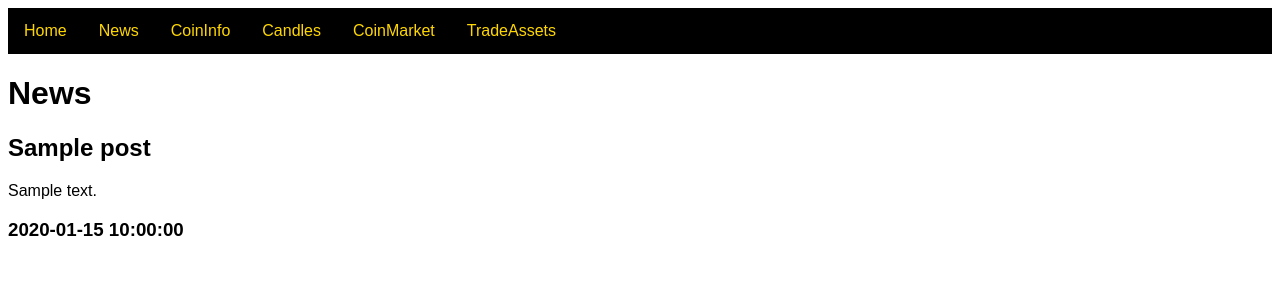
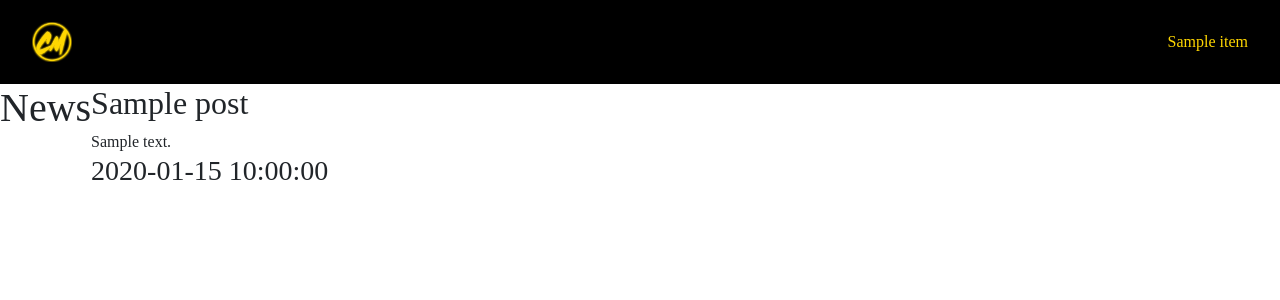
Before and after one commit to DouglasMcClure/API_Website, a Flask app: template templates/news.html in a window 1280 px wide. Shown: the top 300 px of the page. Run offline with Flask 2, Linux system fonts and the light colour scheme; the template is opened without the code that fills it: most values are stand-ins (such as "Sample title", 1, 10 or a date in 2020); some libraries are stand-ins or nearby versions.

Commit message:
Added Scripts, Bootstrap Navbar, logo, Live Video Background, home page

```diff
--- a/app.py
+++ b/app.py
@@ -3,7 +3,19 @@ import sqlite3
 import click
 from flask import Flask, g, render_template, current_app
 from flask.cli import with_appcontext
+from flask_navigation import Navigation
+
 app = Flask(__name__)
+nav = Navigation(app)
+
+nav.Bar('top', [
+    nav.Item('Home', 'home'),
+    nav.Item('News', 'messario_news'),
+    nav.Item('Candles', 'finnhub_candles'),
+    nav.Item('Coin Market', 'coinlore_coin_market'),
+    nav.Item('Trade Assets', 'trade_assets'),
+    nav.Item('Coin Info', 'cryptocompare_coin_info'),
+])
 
 
 def get_db_connection():
--- /dev/null
+++ b/static/css/base.css
@@ -0,0 +1,6 @@
+*{
+  margin: 0;
+  padding: 0;
+  box-sizing: border-box;
+  font-family: "Times New Roman";
+}
--- /dev/null
+++ b/static/css/home.css
@@ -0,0 +1,92 @@
+*{
+  margin: 0;
+  padding: 0;
+  box-sizing: border-box;
+  font-family: "Times New Roman";
+
+}
+
+/* hide scrollbar but allow scrolling */
+body {
+  -ms-overflow-style: none; /* for Internet Explorer, Edge */
+  scrollbar-width: none; /* for Firefox */
+  overflow-y: scroll;
+}
+
+body::-webkit-scrollbar {
+  display: none; /* for Chrome, Safari, and Opera */
+}
+
+.hero{
+  overflow: hidden;
+  background-size: cover;
+  height: 100vh;
+  background: linear-gradient(rgba(12,3,51,0.3), rgba(12,3,51,0.3));
+  position: relative;
+  padding: 0 5%;
+  display: flex;
+  align-items: center;
+  justify-content: center;
+}
+
+/* Style the video: 100% width and height to cover the entire window */
+.myVideo {
+   /* Set rules to fill background */
+  min-height: 100%;
+  min-width: 1024px;
+  z-index: -1;
+
+  /* Set up proportionate scaling */
+  width: 100%;
+  height: auto;
+
+  /* Set up positioning */
+  position: fixed;
+  top: 0;
+  left: 0;
+}
+
+@media screen and (min-aspect-ratio: 16/9) { /* Specific to this particular image */
+  .myVideo {
+    width: auto;
+    height: 100%;
+  }
+}
+
+.hcontent{
+  text-align: center;
+  background: transparent;
+}
+
+.hcontent h1{
+  font-size: 160px;
+  color: #FFD700;
+  font-weight: 600;
+  transition: 0.5s;
+}
+
+.hcontent h1:hover{
+  -webkit-text-stroke: 2px #FFD700;
+  color: transparent;
+}
+
+.hcontent a{
+  text-decoration: none;
+  display: inline-block;
+  color: #FFD700;
+  font-size: 24px;
+  border: 2px solid #FFD700;
+  padding: 14px 70px;
+  border-radius: 50px;
+  margin-top: 20px;
+  background-position: 0 -100%;
+  background-repeat: repeat-x;
+  transition: background-position 0.8s ease;
+}
+
+.hcontent a:hover{
+  background-position: 100% 50%;
+  border-color: #FFD700;
+  color: black;
+  background-color: #FFD700;
+}
--- a/static/css/nav.css
+++ b/static/css/nav.css
@@ -6,10 +6,10 @@
 }
 
 .navbar a {
-    float: right;
+    float: left;
     font-size: 16px;
     color: #FFD700;
-    text-align: center;
+    text-align: right;
     padding: 14px 16px;
     text-decoration: none;
 }
@@ -19,16 +19,11 @@
     color: black;
 }
 
-active{
+.navbar-right{
+    margin-left: auto;
+}
+
+.navbar-nav > .active > a{
     background-color: #FFD700;
     color: black;
 }
-
-.logo {
-    height: 60px;
-    width: 60px;
-    padding-left: 40px;
-    padding-top: 10px;
-    display: block;
-    text-align: left;
-}
--- a/templates/base.html
+++ b/templates/base.html
@@ -5,18 +5,32 @@
 
     <link rel="stylesheet" href="{{ url_for('static', filename= 'css/nav.css') }}">
     <link rel="stylesheet" href="{{ url_for('static', filename= 'css/news.css') }}">
+    <link rel="stylesheet" href="{{ url_for('static', filename= 'css/home.css') }}">
+    <link rel="stylesheet" href="{{ url_for('static', filename='css/base.css') }}">
+
+    <!-- Bootstrap CSS -->
+        <link rel="stylesheet"
+              href=
+"https://cdn.jsdelivr.net/npm/bootstrap@4.5.3/dist/css/bootstrap.min.css"
+              integrity=
+"sha384-TX8t27EcRE3e/ihU7zmQxVncDAy5uIKz4rEkgIXeMed4M0jlfIDPvg6uqKI2xXr2"
+              crossorigin="anonymous" />
     <title>{% block title %} {% endblock %}</title>
 </head>
-    <div class="navbar">
-        <a class="active" href="{{ url_for('home') }}">Home</a>
-        <a href="{{ url_for('messario_news') }}">News</a><a href="{{ url_for('cryptocompare_coin_info') }}">CoinInfo</a>
-        <a href="{{ url_for('finnhub_candles') }}">Candles</a>
-        <a href="{{ url_for('coinlore_coin_market') }}">CoinMarket</a>
-        <a href="{{ url_for('trade_assets') }}">TradeAssets</a>
-        <
-    </div>
-    <div class="content">
-        {% block content %} {% endblock %}
-    </div>
+        {% include 'navbar.html' %}
+        <div class="content">
+            {% block content %} {% endblock %}
+        </div>
+    <!-- Optional JavaScript -->
+    <!-- jQuery first, then Popper.js, then Bootstrap JS -->
+    <script src="https://code.jquery.com/jquery-3.2.1.slim.min.js" integrity="sha384-KJ3o2DKtIkvYIK3UENzmM7KCkRr/rE9/Qpg6aAZGJwFDMVNA/GpGFF93hXpG5KkN" crossorigin="anonymous"></script>
+    <script src="https://cdn.jsdelivr.net/npm/popper.js@1.12.9/dist/umd/popper.min.js" integrity="sha384-ApNbgh9B+Y1QKtv3Rn7W3mgPxhU9K/ScQsAP7hUibX39j7fakFPskvXusvfa0b4Q" crossorigin="anonymous"></script>
+    <script src="https://cdn.jsdelivr.net/npm/bootstrap@4.0.0/dist/js/bootstrap.min.js" integrity="sha384-JZR6Spejh4U02d8jOt6vLEHfe/JQGiRRSQQxSfFWpi1MquVdAyjUar5+76PVCmYl" crossorigin="anonymous"></script>
+    <script>
+        var listOfHTML = ["assets.html","candles.html", "coin_info.html", "home.html", "news.html", "coin_market.html"];
+        var path = 'C:\Users\noman\PycharmProjects\API_Website\templates';
+    var i = Math.floor(Math.random() * 6) + 1;
+    $("#my-div").load('/path-to-files/' + i + '.html');
+    </script>
 </body>
 </html>
--- /dev/null
+++ b/templates/navbar.html
@@ -0,0 +1,18 @@
+
+<nav class="navbar navbar-expand-lg">
+    <a class="navbar-brand navbar-right" href="{{ url_for('home') }}">
+            <img src="{{ url_for('static', filename='/images/logo.png') }}" width="40" height="40" class="d-inline-block align-top" alt="CryptoMinds Logo">
+    </a>
+  <button class="navbar-toggler" type="button" data-toggle="collapse" data-target="#navbarNav" aria-controls="navbarNav" aria-expanded="false" aria-label="Toggle navigation">
+    <span class="navbar-toggler-icon"></span>
+  </button>
+  <div class="collapse navbar-collapse" id="navbarNav">
+    <ul class="navbar-nav navbar-right">
+        {% for item in nav.top %}
+            <li class="{{ 'active' if item.is_active else '' }} nav-item">
+                <a href="{{ item.url }}">{{ item.label }}</a>
+            </li>
+    {% endfor %}
+    </ul>
+  </div>
+</nav>
```
Also changed, not shown: templates/home.html (+14 -3 lines), Apifiles/APIandOutput/DougOutput.json, Apifiles/APIandOutput/capstonedatabase.sqlite, static/images/logo.png (renamed from Apifiles/APIandOutput/logo.png), 1 other file.
